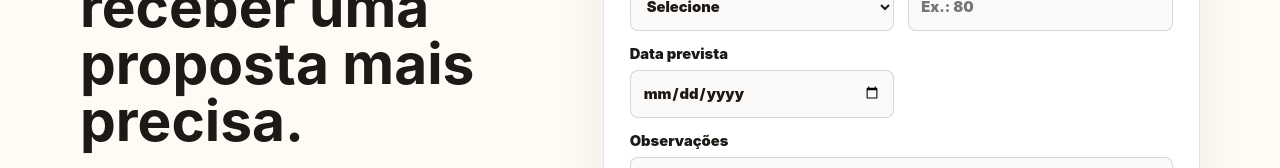
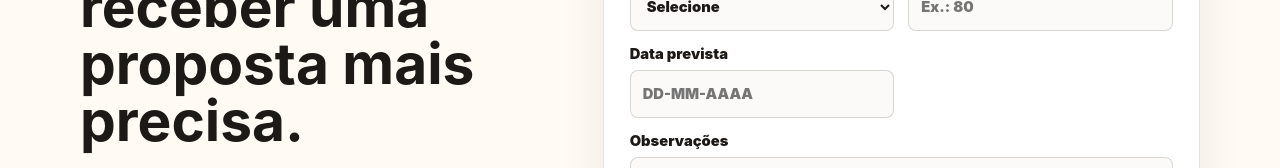
Before and after one commit to rafaeldoria/barao-da-carne, a React (Vite) app: page / in a window 1280 px wide. Shown: the part 6598-6766 px from the top of the page. Built offline with nearby package versions, Linux system fonts and the light colour scheme.

Commit message:
fix: use hyphenated pt-BR quote dates

```diff
--- a/src/App.jsx
+++ b/src/App.jsx
@@ -60,6 +60,15 @@ const formatBrazilianPhone = (value) => {
   if (digits.length <= 10) return `(${digits.slice(0, 2)}) ${digits.slice(2, 6)}-${digits.slice(6)}`;
 
   return `(${digits.slice(0, 2)}) ${digits.slice(2, 7)}-${digits.slice(7)}`;
+};
+
+const formatQuoteDate = (value) => {
+  const digits = value.replace(/\D/g, '').slice(0, 8);
+
+  if (digits.length <= 2) return digits;
+  if (digits.length <= 4) return `${digits.slice(0, 2)}-${digits.slice(2)}`;
+
+  return `${digits.slice(0, 2)}-${digits.slice(2, 4)}-${digits.slice(4)}`;
 };
 
 const problems = [
@@ -495,9 +504,14 @@ function Contact() {
 
   const updateField = (event) => {
     const { name, value } = event.target;
+    const formatters = {
+      phone: formatBrazilianPhone,
+      date: formatQuoteDate,
+    };
+
     setForm((current) => ({
       ...current,
-      [name]: name === 'phone' ? formatBrazilianPhone(value) : value,
+      [name]: formatters[name] ? formatters[name](value) : value,
     }));
     setSent(false);
     setSubmitError('');
@@ -612,7 +626,15 @@ function Contact() {
             />
           </Field>
           <Field label="Data prevista">
-            <input name="date" value={form.date} onChange={updateField} type="date" />
+            <input
+              name="date"
+              value={form.date}
+              onChange={updateField}
+              autoComplete="off"
+              inputMode="numeric"
+              maxLength="10"
+              placeholder="DD-MM-AAAA"
+            />
           </Field>
           <Field label="Observações">
             <textarea
--- a/src/services/quoteRequestEmailWorkflow.js
+++ b/src/services/quoteRequestEmailWorkflow.js
@@ -4,14 +4,23 @@ const whatsappNumber = '5531988474678';
 
 const safeString = (value) => (value == null ? '' : String(value));
 
-const formatDatePtBr = (value) => {
+const formatDateDdMmYyyy = (value) => {
   const date = safeString(value);
-  const match = date.match(/^(\d{4})-(\d{2})-(\d{2})$/);
+  const isoDate = date.match(/^(\d{4})-(\d{2})-(\d{2})$/);
 
-  if (!match) return date;
+  if (isoDate) {
+    const [, year, month, day] = isoDate;
+    return `${day}-${month}-${year}`;
+  }
 
-  const [, year, month, day] = match;
-  return `${day}/${month}/${year}`;
+  const localDate = date.match(/^(\d{2})[/-](\d{2})[/-](\d{4})$/);
+
+  if (localDate) {
+    const [, day, month, year] = localDate;
+    return `${day}-${month}-${year}`;
+  }
+
+  return date;
 };
 
 class QuoteRequestNormalizer {
@@ -49,7 +58,7 @@ class QuoteRequestValidator {
 
 class QuoteEmailTemplate {
   build(request) {
-    const eventDate = request.date ? formatDatePtBr(request.date) : 'Não informada';
+    const eventDate = request.date ? formatDateDdMmYyyy(request.date) : 'Não informada';
     const notes = request.message || 'Sem observações adicionais.';
 
     const subject = `Novo pedido de orçamento - ${request.eventType} - ${request.name}`;
```
